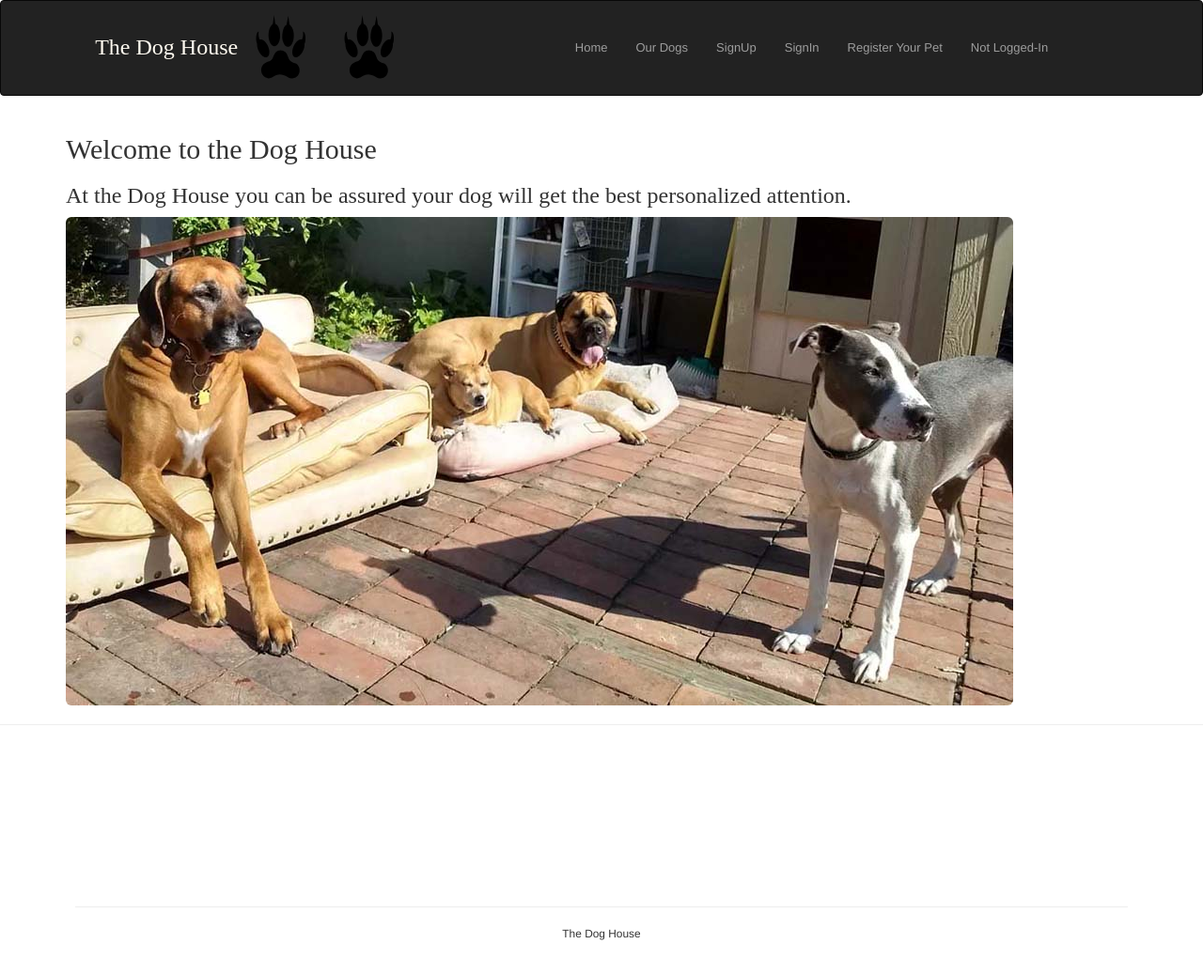
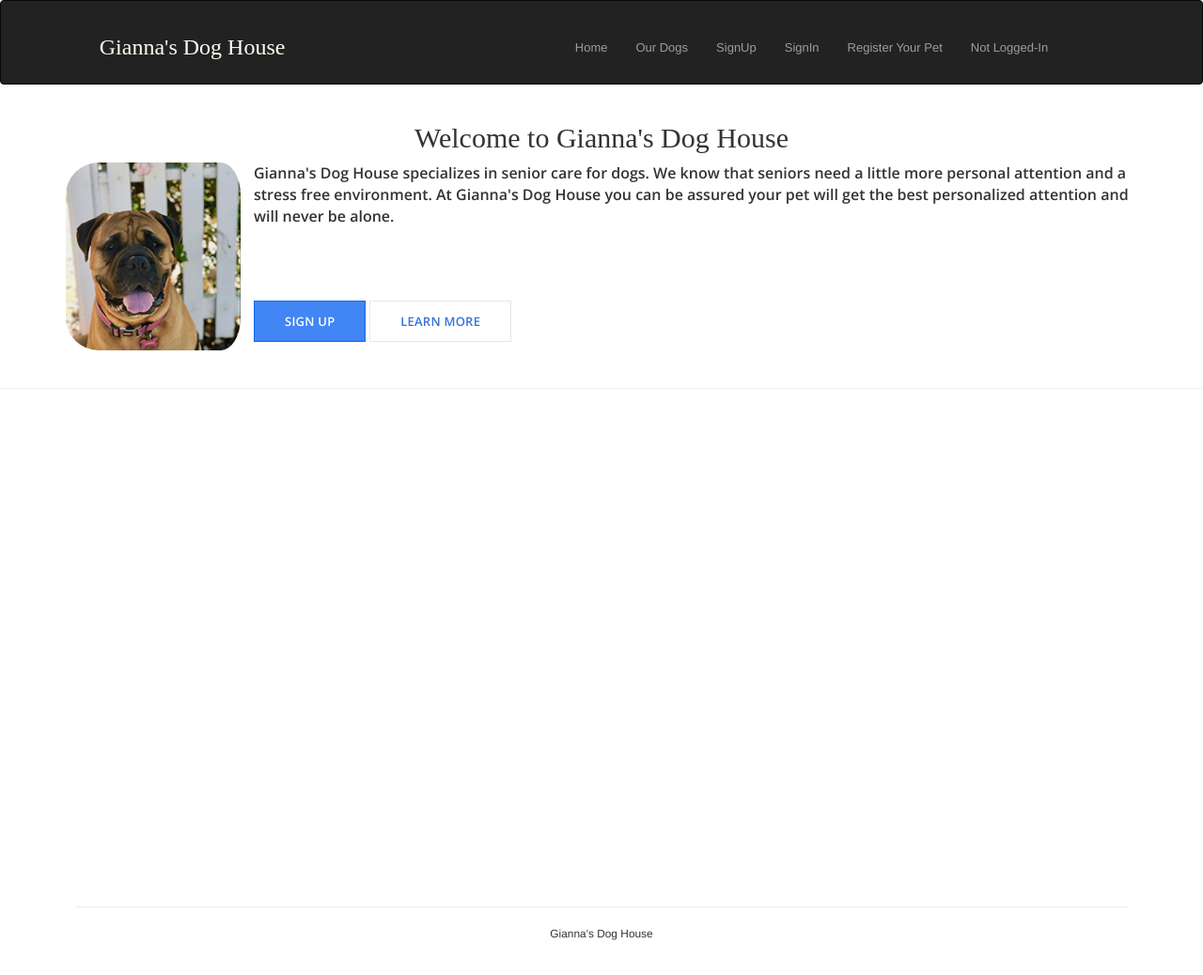
Before and after one commit to skb30/flask_petsite, a Flask app: page / in a window 1280 px wide. Shown: the whole page at 94% size. Run offline with Flask 2, Linux system fonts and the light colour scheme; some libraries are stand-ins or nearby versions; some web fonts are replaced.

Commit message:
version 1a

```diff
--- a/app/pet_site/__init__.py
+++ b/app/pet_site/__init__.py
@@ -4,5 +4,4 @@
 from flask import Blueprint
 
 pets = Blueprint('pets', __name__, template_folder='templates')
-
 from app.pet_site import routes
--- a/app/pet_site/forms.py
+++ b/app/pet_site/forms.py
@@ -21,7 +21,7 @@ class CreatePetForm(FlaskForm):
     feeding  = StringField('Feeding Instructions', validators=[DataRequired()])
     exercise  = StringField('Exercise Instructions', validators=[DataRequired()])
     notes  = StringField('Other information I should know', validators=[DataRequired()])
-    dob  = DateField('Pets Date Of Birth', format='%Y-%m-%d', validators=[DataRequired()])
+    birthdate  = DateField('Pets Date Of Birth', format='%Y-%m-%d', validators=[DataRequired()])
     # dropOff  = DateTimeField('Drop Off Date and Time', format='%H:%M:%S', validators=[DataRequired()])
     # pickUp  = DateTimeField('Pickup Date and Time', format='%H:%M:%S', validators=[DataRequired()])
     submit = SubmitField('Register Your Pet')
@@ -36,4 +36,5 @@ class EditPetForm(FlaskForm):
     breed = StringField('Breed', validators=[DataRequired()])
     notes = StringField('Notes', validators=[DataRequired()])
     rating = FloatField('Rating', validators=[DataRequired()])
+    birthdate = DateField('Pets Date Of Birth', format='%Y-%m-%d', validators=[DataRequired()])
     submit      = SubmitField('Update')
--- a/app/pet_site/models.py
+++ b/app/pet_site/models.py
@@ -38,7 +38,7 @@ class Pet(db.Model):
                  feeding,
                  exercise,
                  notes,
-                 dob): # class constructor
+                 birthdate): # class constructor
         self.owner = owner
         self.phone = phone
         self.name = name
@@ -49,7 +49,7 @@ class Pet(db.Model):
         self.feeding = feeding
         self.exercise = exercise
         self.notes = notes
-        self.birthdate = dob
+        self.birthdate = birthdate
         self.rating = 0.0
 
     def __repr__(self):
--- a/app/pet_site/routes.py
+++ b/app/pet_site/routes.py
@@ -4,14 +4,18 @@
 from app.pet_site.models import Pet
 from app.pet_site import pets
 from app import db
-from flask_login import login_user, logout_user, login_required, current_user
+from flask_login import login_required
 from flask import render_template, flash, request, redirect, url_for
 from app.pet_site.forms import CreatePetForm, EditPetForm
+from sqlalchemy import exc
 from datetime import date
+
+site_name = "Gianna's Dog House"
+
 @pets.route('/')
 @pets.route('/pet_site')
 def display_home():
-    return render_template('home.html')
+    return render_template('home.html', site_name=site_name)
 
 
 @pets.route('/pet_site/delete/<pet_id>', methods=['GET','POST'])
@@ -25,7 +29,7 @@ def delete_pet(pet_id):
         flash(msg)
         return redirect(url_for('pets.display_pets'))
     # get request
-    return  render_template('delete_pet.html', pet=pet, pet_id=pet.id)
+    return  render_template('delete_pet.html', pet=pet, pet_id=pet.id, site_name=site_name)
 
 @pets.route('/pet_site/pets/')
 def display_pets():
@@ -38,7 +42,7 @@ def display_pets():
         born = pet.birthdate
         age = today.year - born.year - ((today.month, today.day) < (born.month, born.day))
         pet.age = age
-    return  render_template('pets.html', pets=pets) # pass pets instance
+    return  render_template('pets.html', pets=pets, site_name=site_name) # pass pets instance
 
 @pets.route('/pet_site/reg_pet', methods=['GET', 'POST'])
 @login_required
@@ -60,18 +64,18 @@ def create_pet():
                 feeding=form.feeding.data,
                 exercise=form.exercise.data,
                 notes=form.notes.data,
-                dob=form.dob.data)
+                birthdate=form.birthdate.data)
         try:
             db.session.add(pet)
             db.session.commit()
-        except:
-            flash("DB -Error")
+        except exc.IntegrityError as i:
+            flash(i)
             return redirect(url_for('pets.display_home'))
         msg = 'Pet registration data added successfully'
         flash(msg)
         return redirect(url_for('pets.display_home'))
     # get request
-    return  render_template('register_pet.html', form=form)
+    return  render_template('register_pet.html', form=form, site_name="Gianna's Dog House")
 
 @pets.route('/pet_site/edit/<pet_id>', methods=['GET','POST'])
 @login_required
@@ -85,15 +89,16 @@ def edit_pet(pet_id):
         pet.breed = form.breed.data
         pet.rating = form.rating.data
         pet.notes = form.notes.data
+        pet.birthdate = form.birthdate.data
 
         try:
 
             db.session.add(pet)
             db.session.commit()
-        except:
+        except exc.IntegrityError:
             msg = 'Unable to DB commit! '
         msg = 'pet edited successfully'
         flash(msg)
         return redirect(url_for('pets.display_pets'))
     # get request
-    return  render_template('edit_pet.html', form=form)
+    return  render_template('edit_pet.html', form=form ,site_name=site_name)
--- a/app/pet_site/templates/home.html
+++ b/app/pet_site/templates/home.html
@@ -1,10 +1,22 @@
 {% extends 'layout.html' %}
     {% block content %}
-        <div class="container book">
+        <div class="container">
 
-            <h2> Welcome to the Dog House </h2>
-            <h3> At the Dog House you can be assured your dog will get the best personalized attention.</h3>
-            <img src="../../static/img/home-page-14.jpg" alt="home-img" class="img-rounded">
-            <br>
+            <h2 class="text-center large"> Welcome to {{ site_name }} </h2>
+            <img style="border-radius: 35px; float: left; padding-right: 1em;" height="200" width="200" src="../../static/img/Gianna.jpg" alt="home-img" >
+            <p class="home">
+                {{ site_name }} specializes in senior care for dogs. We know that seniors need
+                a little more personal attention and a stress free environment.
+                At {{ site_name }} you can be assured your pet will get the best personalized attention and will never be
+                alone.
+             </p>
+
+            <br><br><br><br>
+            <a href="{{ url_for('authentication.register_user') }}" class="btn-primary">Sign Up</a>
+            <a href="{{ url_for('pets.display_pets') }}" class="btn-secondary">Learn More</a>
+
         </div>
+        <br>
+        <div>
+
     {% endblock content %}
--- a/app/pet_site/templates/layout.html
+++ b/app/pet_site/templates/layout.html
@@ -4,10 +4,11 @@
 <html lang="en">
 
 {% block head %}
-
+{% set site_name = "Gianna's Dog House" %}
     <head>
         <meta charset="UTF-8">
-        <title>My Dog House</title>
+        <title>{{ site_name }}</title>
+
         <!-- Latest compiled and minified CSS -->
         <link rel="stylesheet"
               href="https://maxcdn.bootstrapcdn.com/bootstrap/3.3.7/css/bootstrap.min.css"
@@ -16,6 +17,7 @@
         <link href="https://fonts.googleapis.com/css?family=IBM+Plex+Mono|Sansita" rel="stylesheet">
         <link href='http://fonts.googleapis.com/css?family=Open+Sans:300,400,600' rel='stylesheet'>
         <link rel="stylesheet" href="{{ url_for('static', filename = 'css/my-styles.css') }}">
+
 
     </head>
 {% endblock head %}
@@ -30,11 +32,9 @@
             <!--<nav class="navbar navbar-inverse">-->
             <nav class="navbar navbar-inverse">
                 <div class="container">
-                  <img src="../../static/img/wolf-153648.svg"alt="paw-image" height="100" width="90" class="img-rounded">
                   <a class="navbar navbar-text" href="{{ url_for('pets.display_pets') }}">
-                      <h3 class="title">The Dog House</h3>
+                      <h3 class="title">Gianna's Dog House</h3>
                   </a>
-                  <img src="../../static/img/wolf-153648.svg"alt="paw-image" height="100" width="90" class="img-rounded">
                     <ul class="nav navbar-nav pull-right">
                         <li><a href="{{ url_for('pets.display_home') }}">Home</a> </li>
                         <li><a href="{{ url_for('pets.display_pets') }}"> Our Dogs</a> </li>
@@ -88,7 +88,7 @@
             <footer>
                 <div class="container ftr">
                     <hr>
-                    <p class="text-center small"> The Dog House</p>
+                    <p class="text-center small"> Gianna's Dog House</p>
                 </div>
             </footer>
         {% endblock footer %}
--- a/app/static/css/my-styles.css
+++ b/app/static/css/my-styles.css
@@ -5,11 +5,15 @@ ul { position: relative; top: 25px; right: 7%;}
 footer{ position: absolute; width: 100%; left:0 ;bottom: 0; height: 40px }
 a h3 {position: relative; left: 10%}
 span {margin: 2px}
-.h3-styles {
+.ibm {
     font-family: 'IBM Plex Mono', monospace;
     font-size: 20px;
 }
+.home-img {
+    border-radius: 25px;
+    float: left;
 
+}
 
 .navbar-inverse { height: 5%; }
 .books {padding: 25px; position: relative; left: 5%; width: 80%}
@@ -26,19 +30,64 @@ span {margin: 2px}
   border-color: #000;
   border-width: 1px;
   border-style:double;
-  /* border-bottom-style: solid; */
-  /* border-top-style: solid; */
+  border-bottom-style: solid;
+  border-top-style: solid;
 
   background-image: url(../../static/img/home-page-good.jpg);
   background-repeat: no-repeat;
 
 }
+p.home {
+  font-family: 'Open Sans', sans-serif;
+  font-size: 16px;
+  font-weight: 600;
+  font-color: #3a3a3a;
 
+}
+img.center {
+   display: block;
+   margin-left: auto;
+   margin-right: auto;
+   border-radius:25px;
+}
 
+div.relative {
+    float: center;
+    width: 100%;
+    /*
+    margin-left: 10px;
+    font-size: 12px;
+    height:625px; */
+    overflow:auto;
 
+}
+.btn-primary {
+  background: #4285f4;
+  border: 1px solid #1266f1;
+  color: #ffffff;
+  font-family: 'Open Sans', sans-serif;
+  font-size: 13px;
+  font-weight: 600;
+  letter-spacing: 0.23px;
+  padding: 12px 32px;
+  text-align: center;
+  text-decoration: none;
+  text-transform: uppercase;
+}
 
-
-
+.btn-secondary {
+  background: #ffffff;
+  border: 1px solid #e6e6e6;
+  color: #3372df;
+  font-family: 'Open Sans', sans-serif;
+  font-size: 13px;
+  font-weight: 600;
+  letter-spacing: 0.23px;
+  padding: 12px 32px;
+  text-align: center;
+  text-decoration: none;
+  text-transform: uppercase;
+}
 
 /* font-family: 'IBM Plex Mono', monospace;
 font-family: 'Sansita', sans-serif;
```
Also changed, not shown: app/pet_site/templates/pets.html (+6 -6 lines), run.py (+22 -0 lines), app/static/img/Gianna-2.jpg (added), app/static/img/Gianna-3.jpg (added), config/dev.py (line endings or trailing spaces).
